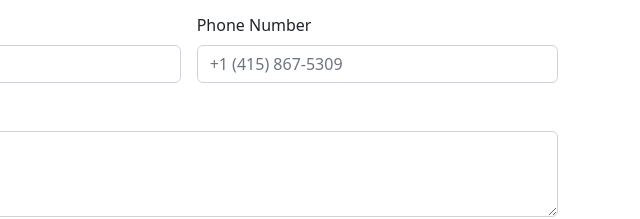
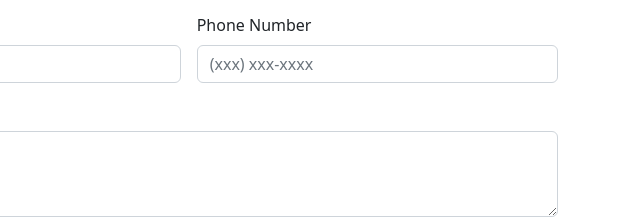
Before and after one commit to rva-mike/working-contact-form-bootstrap, a plain HTML site: page index.html in a window 1280 px wide. Shown: the part 177-396 px from the top of the page, 640-1280 px from the left. Drawn offline with nearby package versions, Linux system fonts and the light colour scheme.

Commit message:
placeholder

```diff
--- a/index.html
+++ b/index.html
@@ -34,7 +34,7 @@
           </div>
           <div class="col-md-4">
             <label for="phoneNumber" class="form-label">Phone Number</label>
-            <input type="text" class="form-control" name="phone" id="phoneNumber" placeholder="+1 (415) 867-5309">
+            <input type="text" class="form-control" name="phone" id="phoneNumber" placeholder="(xxx) xxx-xxxx">
           </div>
           <div class="col-md-12">
             <label for="comments" class="form-label">Comments, questions?</label>
```
